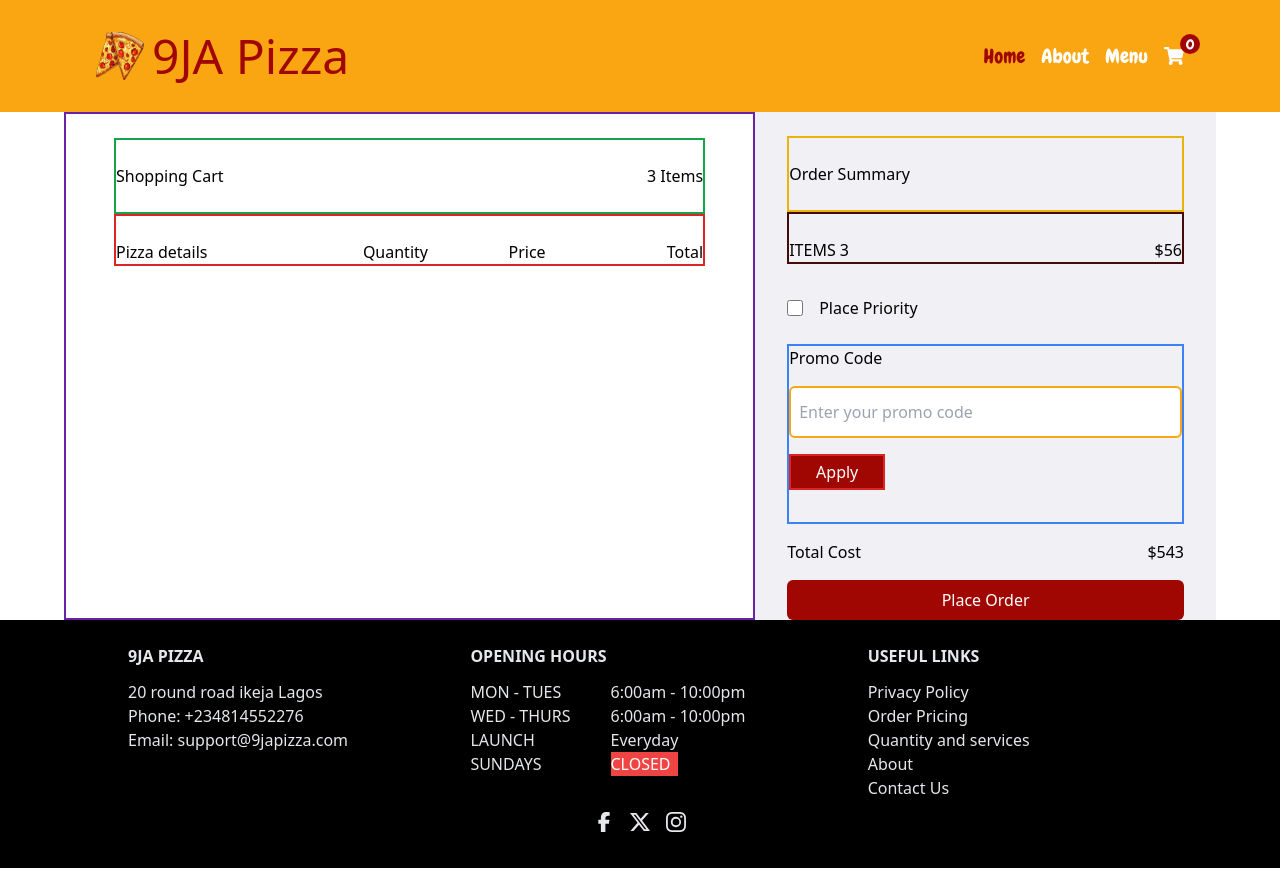
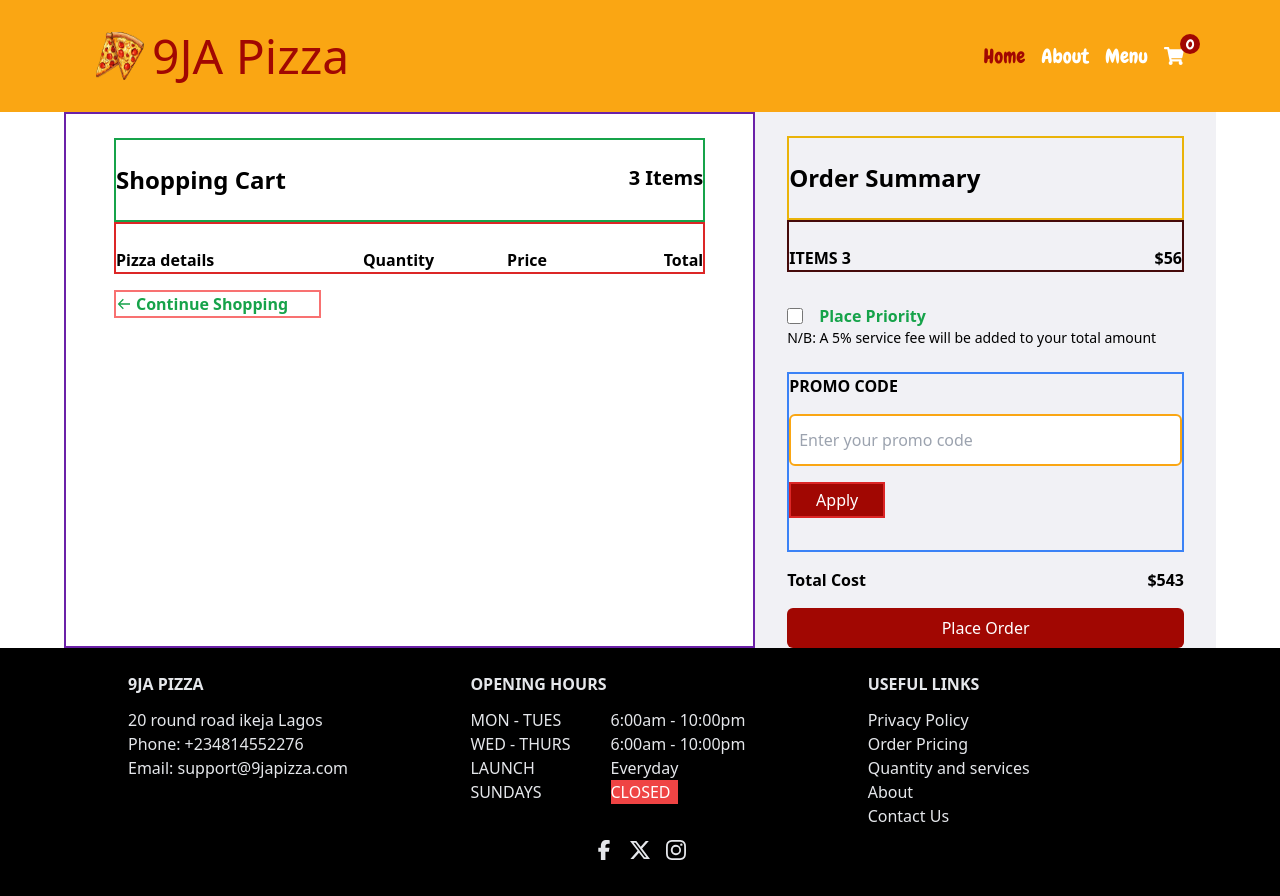
Before and after one commit to Destycoco/pizza-app, a React (Vite) app: page /cart in a window 1280 px wide. Before the commit the page ends 868 px from the top, so only its background shows below. Built offline with nearby package versions, Linux system fonts and the light colour scheme; a web font is replaced by a local one.

Commit message:
implemented some UI features of the cart checkout page

```diff
--- a/src/components/Cart/cartItem.jsx
+++ b/src/components/Cart/cartItem.jsx
@@ -19,9 +19,11 @@ function CartItem({
           <img src={imageUrl} alt="pizza image" className="w-[100%] h-[100%]" />
         </div>
         <div className="text-xs space-y-1 basis-[50%]">
-          <p className="font-bold text-sm">{name}</p>
+          <p className="font-semibold text-sm">{name}</p>
           <p>{ingredients.join(', ')}</p>
-          <button>Remove</button>
+          <button className="text-red-400 hover:text-red-600 hover:font-bold">
+            Remove
+          </button>
         </div>
       </div>
       <div className="flex items-center gap-2 basis-[20%]">
--- a/src/pages/CartPage.jsx
+++ b/src/pages/CartPage.jsx
@@ -1,42 +1,61 @@
 import { useSelector } from 'react-redux';
 import CartItem from '../components/Cart/cartItem';
-
+import { BiArrowBack } from 'react-icons/bi';
 function CartPage() {
   const cart = useSelector((store) => store.cart.cart);
   return (
     <div className="flex w-[90%] m-auto">
       <div className="basis-[60%] pt-6 px-12 pb-6 border-2 border-purple-800">
         <div className="flex justify-between border-green-600 border-2 py-6">
-          <h2 className="">Shopping Cart</h2>
-          <p className="justify-self-end text-right">3 Items</p>
+          <h2 className="font-bold text-2xl ">Shopping Cart</h2>
+          <p className="justify-self-end text-right font-semibold text-xl">
+            3 Items
+          </p>
         </div>
         <div className="flex border-red-600 border-2 pt-6">
-          <p className="basis-[40%]">Pizza details</p>
-          <p className="basis-[20%] pl-3 m-auto">Quantity</p>
-          <p className="basis-[20%] text-center">Price</p>
-          <p className="basis-[20%] text-right">Total</p>
+          <p className="basis-[40%] font-semibold">Pizza details</p>
+          <p className="basis-[20%] pl-3 m-auto font-semibold">Quantity</p>
+          <p className="basis-[20%] text-center font-semibold">Price</p>
+          <p className="basis-[20%] text-right font-semibold">Total</p>
         </div>
-        <div className="flex flex-col gap-8">
+        <div className="flex flex-col gap-8 mb-4">
           {cart.map((pizza) => (
             <CartItem key={pizza.pizzaId} {...pizza} />
           ))}
         </div>
+        <div className="flex items-center gap-1 text-green-600 cursor-pointer hover:text-green-800  border-red-400 border-2 w-[35%]">
+          <div>
+            <BiArrowBack className="" />
+          </div>
+          <button className="flex items-center font-semibold">
+            Continue Shopping
+          </button>
+        </div>
       </div>
       <div className="basis-[40%] pt-6 px-8 bg-[#f1f1f5]">
-        <h2 className="py-6 border-2 border-yellow-500">Order Summary</h2>
-        <div className="flex justify-between border-2 border-red-950 pt-6">
+        <h2 className="py-6 border-2 border-yellow-500 font-bold text-2xl ">
+          Order Summary
+        </h2>
+        <div className="flex justify-between border-2 border-red-950 pt-6 font-bold">
           <p>ITEMS 3</p>
           <p>$56</p>
         </div>
-        <div className="flex gap-4 mt-8 items-center">
-          <input
-            type="checkbox"
-            className="rounded-sm w-4 h-4 cursor-pointer accent-pizzaOrange"
-          />
-          <p>Place Priority</p>
+        <div className="mt-8 ">
+          <div className="flex gap-4 items-center">
+            <input
+              type="checkbox"
+              className="rounded-sm w-4 h-4 cursor-pointer accent-pizzaOrange"
+            />
+            <p className="font-bold text-green-600">Place Priority</p>
+          </div>
+          <p className="text-sm">
+            N/B: A 5% service fee will be added to your total amount
+          </p>
         </div>
         <div className="flex flex-col gap-4 mt-6 border-2 border-blue-500 pb-8">
-          <label htmlFor="promo">Promo Code</label>
+          <label htmlFor="promo" className="font-bold">
+            PROMO CODE
+          </label>
           <input
             type="text"
             id="promo"
@@ -48,7 +67,7 @@ function CartPage() {
             Apply
           </button>
         </div>
-        <div className="flex justify-between py-4">
+        <div className="flex justify-between py-4 font-bold">
           <h2>Total Cost</h2>
           <p>$543</p>
         </div>
```
